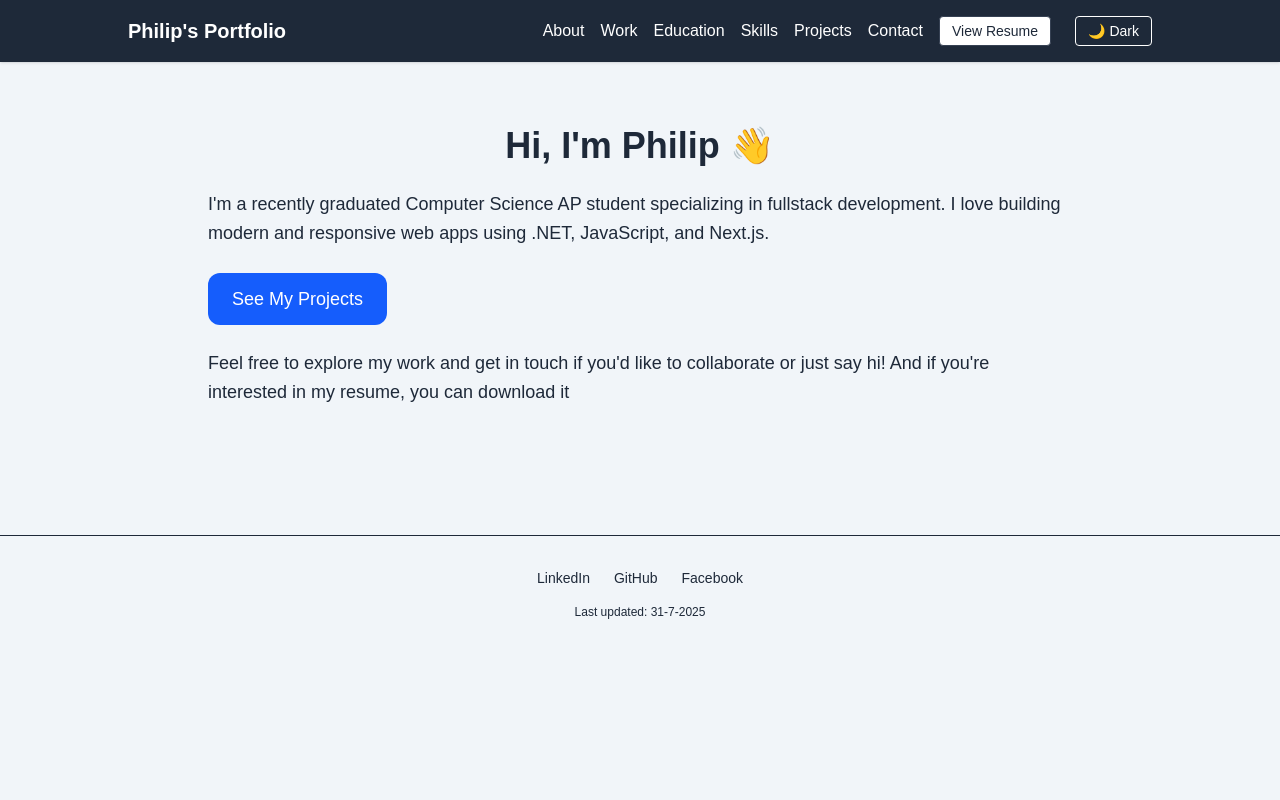
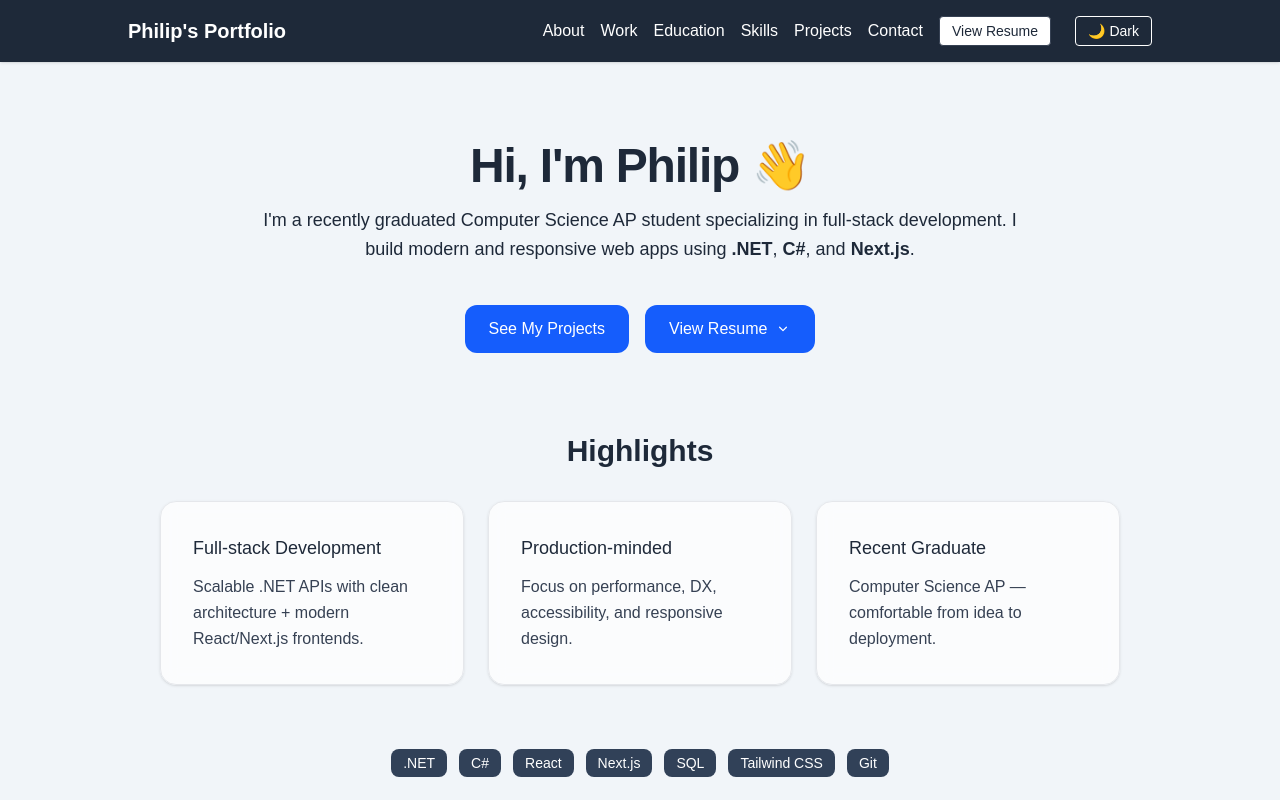
Before and after one commit to Nuggitt/portfolio-nextjs, a Next.js app: page / in a window 1280 px wide. Shown: the top 800 px of the page. Built offline with nearby package versions, Linux system fonts and the light colour scheme.

Commit message:
Homepage updated

```diff
--- a/src/app/page.js
+++ b/src/app/page.js
@@ -1,25 +1,118 @@
-export default function Home() {
+// app/page.js (Next.js App Router)
+// Dark, minimalist home page with Hero, Highlights, Tech Badges, and CTA
+// SEO-friendly H1/H2
+
+import Link from "next/link";
+import ResumeMenuInline from "@/components/resumeMenuInline";
+
+export const metadata = {
+  title: "Philip | Fullstack .NET & React Developer",
+  description:
+    "Recently graduated Computer Science AP full‑stack developer building fast, scalable, and user‑friendly web apps with .NET, C#, React/Next.js, SQL, and Tailwind.",
+  alternates: { canonical: "/" },
+  openGraph: {
+    title: "Philip — Fullstack .NET & React Developer",
+    description:
+      "I build modern, responsive web apps with .NET, C#, React/Next.js, SQL, and Tailwind.",
+    url: "/",
+    type: "website",
+  },
+};
+
+export default function HomePage() {
+  const badges = [
+    ".NET",
+    "C#",
+    "React",
+    "Next.js",
+    "SQL",
+    "Tailwind CSS",
+    "Git",
+  ];
+
   return (
-    <main className="max-w-4xl mx-auto px-4 py-16">
-      <h1 className="text-4xl font-bold mb-6 text-center">
-        Hi, I&apos;m Philip 👋
+    <main className="mx-auto max-w-5xl px-4 sm:px-6 lg:px-8 py-20">
+      {/* HERO */}
+      <section className="text-center">
+        <h1 className="text-4xl sm:text-5xl font-extrabold tracking-tight mb-4">
+          Hi, I&apos;m Philip <span aria-hidden>👋</span>
         </h1>
-      <p className="text-lg leading-relaxed mb-6">
+        <p className="about-lead max-w-3xl mx-auto">
           I&apos;m a recently graduated Computer Science AP student specializing
-        in fullstack development. I love building modern and responsive web apps
-        using .NET, JavaScript, and Next.js.
+          in full-stack development. I build modern and responsive web apps
+          using <b>.NET</b>, <b>C#</b>, and <b>Next.js</b>.
         </p>
-      <a
+
+        <div className="mt-8 flex flex-col sm:flex-row items-center justify-center gap-4">
+          <Link
             href="/projects"
-        className="inline-block bg-blue-600 text-white px-6 py-3 rounded-xl text-lg font-medium hover:bg-blue-700 transition"
+            className="inline-flex items-center justify-center rounded-xl px-6 py-3 text-base font-medium bg-blue-600 hover:bg-blue-700 text-white transition"
           >
             See My Projects
-      </a>
-      <p className="text-lg leading-relaxed mt-6">
-        Feel free to explore my work and get in touch if you&apos;d like to
-        collaborate or just say hi! And if you&apos;re interested in my resume,
-        you can download it
+          </Link>
+          <ResumeMenuInline className="inline-flex items-center justify-center rounded-xl px-6 py-3 text-base font-medium bg-blue-600 hover:bg-blue-700 text-white transition" />
+        </div>
+      </section>
+
+      {/* HIGHLIGHTS (uses same card style as About) */}
+      <section className="mt-20">
+        <h2 className="text-2xl sm:text-3xl font-semibold mb-8 text-center">
+          Highlights
+        </h2>
+
+        <div className="grid md:grid-cols-3 gap-6">
+          <div className="card h-full transition hover:shadow-md hover:-translate-y-0.5">
+            <h3 className="card-title-md">Full-stack Development</h3>
+            <p className="text-muted">
+              Scalable .NET APIs with clean architecture + modern React/Next.js
+              frontends.
             </p>
+          </div>
+
+          <div className="card h-full transition hover:shadow-md hover:-translate-y-0.5">
+            <h3 className="card-title-md">Production-minded</h3>
+            <p className="text-muted">
+              Focus on performance, DX, accessibility, and responsive design.
+            </p>
+          </div>
+
+          <div className="card h-full transition hover:shadow-md hover:-translate-y-0.5">
+            <h3 className="card-title-md">Recent Graduate</h3>
+            <p className="text-muted">
+              Computer Science AP — comfortable from idea to deployment.
+            </p>
+          </div>
+        </div>
+      </section>
+
+      {/* QUICK TECH BADGES */}
+      <section className="mt-16">
+        <h2 className="sr-only">Technologies</h2>
+        <div className="flex flex-wrap justify-center gap-3">
+          {badges.map((t) => (
+            <span
+              key={t}
+              className="px-3 py-1 rounded-lg text-sm font-medium bg-slate-700 text-white dark:bg-gray-700 dark:text-white"
+            >
+              {t}
+            </span>
+          ))}
+        </div>
+      </section>
+
+      {/* CLOSING CTA */}
+      <section className="mt-20 text-center">
+        <h2 className="text-2xl sm:text-3xl font-semibold mb-4">
+          Let&apos;s build something great together
+        </h2>
+        <p className="text-muted mb-6 max-w-2xl mx-auto">
+          I enjoy turning ideas into reliable products. If you have a project in
+          mind or want to collaborate, I&apos;d love to hear from you.
+        </p>
+        <Link href="/contact" className="btn-blue">
+          Get in Touch
+        </Link>
+      </section>
     </main>
   );
 }
--- /dev/null
+++ b/src/components/resumeMenuInline.js
@@ -0,0 +1,78 @@
+"use client";
+import { useEffect, useRef, useState } from "react";
+
+export default function ResumeMenuInline({ className = "" }) {
+  const [open, setOpen] = useState(false);
+  const btnRef = useRef(null);
+  const menuRef = useRef(null);
+
+  useEffect(() => {
+    function onKey(e) {
+      if (e.key === "Escape") setOpen(false);
+    }
+    function onClickAway(e) {
+      if (!open) return;
+      if (btnRef.current?.contains(e.target)) return;
+      if (menuRef.current?.contains(e.target)) return;
+      setOpen(false);
+    }
+    window.addEventListener("keydown", onKey);
+    window.addEventListener("mousedown", onClickAway);
+    return () => {
+      window.removeEventListener("keydown", onKey);
+      window.removeEventListener("mousedown", onClickAway);
+    };
+  }, [open]);
+
+  return (
+    <div className="relative" ref={menuRef}>
+      <button
+        ref={btnRef}
+        onClick={() => setOpen((v) => !v)}
+        className={className}
+        aria-haspopup="menu"
+        aria-expanded={open}
+      >
+        View Resume
+        <svg
+          className="ml-2 h-4 w-4"
+          viewBox="0 0 20 20"
+          fill="currentColor"
+          aria-hidden
+        >
+          <path d="M5.23 7.21a.75.75 0 011.06.02L10 10.94l3.71-3.71a.75.75 0 111.06 1.06l-4.24 4.24a.75.75 0 01-1.06 0L5.21 8.29a.75.75 0 01.02-1.08z" />
+        </svg>
+      </button>
+
+      {open && (
+        <div
+          role="menu"
+          className="absolute right-0 mt-2 w-44 rounded-lg shadow-lg border border-gray-700 bg-gray-800/95 backdrop-blur p-1 z-20"
+          onMouseDown={(e) => e.stopPropagation()}
+          onClick={(e) => e.stopPropagation()}
+        >
+          <a
+            href="https://jofibo.com/da/s/m3WVtromskGUVgjdtTbD0w"
+            target="_blank"
+            rel="noopener noreferrer"
+            role="menuitem"
+            className="block px-3 py-2 text-sm rounded-md text-white hover:bg-blue-600"
+            onClick={() => setOpen(false)}
+          >
+            🇩🇰 Danish
+          </a>
+          <a
+            href="https://jofibo.com/da/s/pYWlKfDU1E2jJCNZUlGq6w"
+            target="_blank"
+            rel="noopener noreferrer"
+            role="menuitem"
+            className="block px-3 py-2 text-sm rounded-md text-white hover:bg-blue-600"
+            onClick={() => setOpen(false)}
+          >
+            🇬🇧 English
+          </a>
+        </div>
+      )}
+    </div>
+  );
+}
```
Lines whose indentation alone changed are shown as unchanged.
